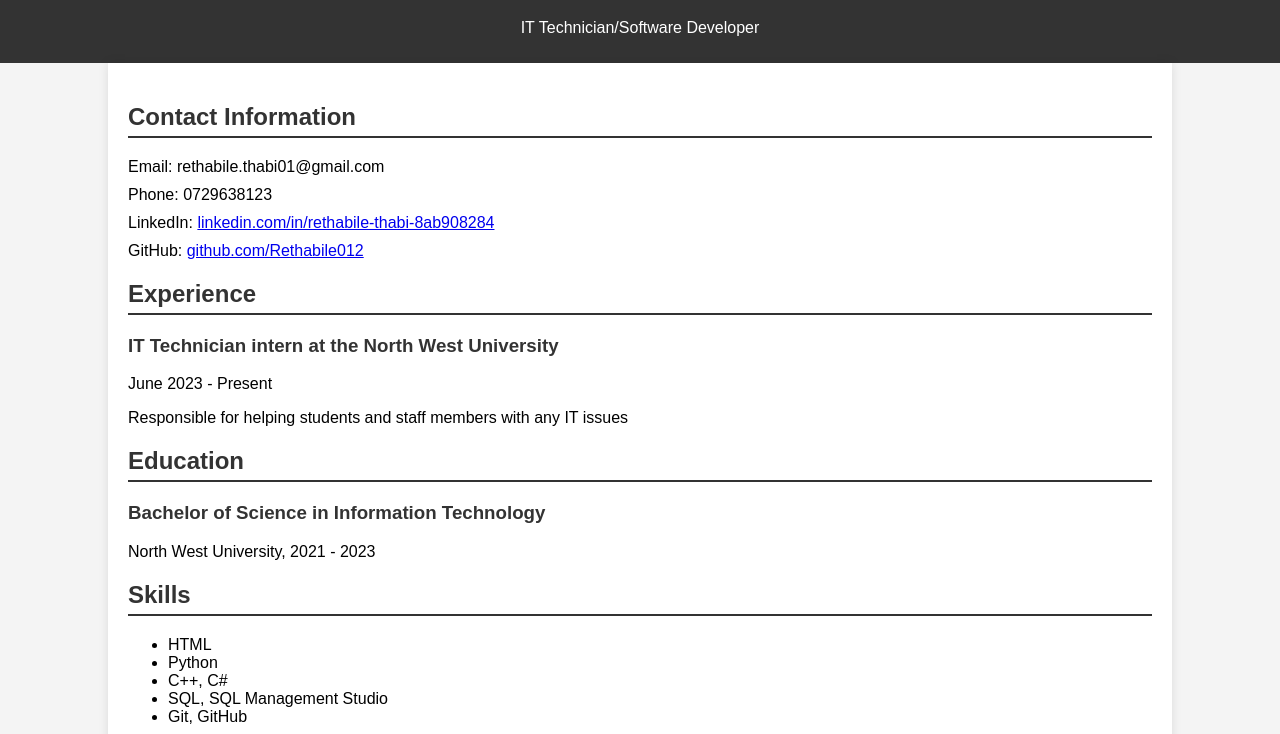
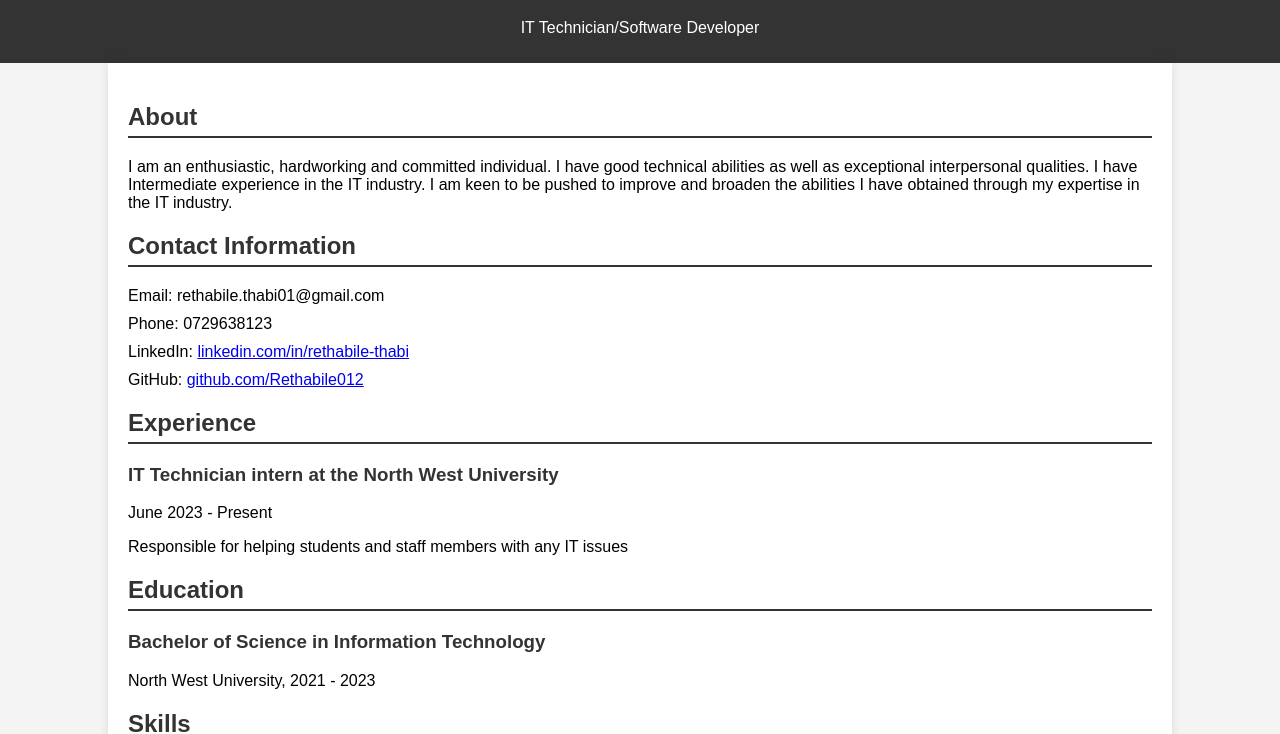
Before and after one commit to Rethabile012/Rethabile012.github.io, a plain HTML site: page home.html in a window 1280 px wide. Shown: the part 71-805 px from the top of the page. Drawn offline with Linux system fonts and the light colour scheme.

Commit message:
Add files via upload

```diff
--- a/home.html
+++ b/home.html
@@ -47,14 +47,20 @@
     <div class="header">
         <h1>Rethabile Peega</h1>
         <p>IT Technician/Software Developer</p>
+
+
     </div>
     <div class="container">
         <div class="section">
+            <div id="about" class="section">
+                <h2>About</h2>
+                <p>I am an enthusiastic, hardworking and committed individual. I have good technical abilities as well as exceptional interpersonal qualities. I have Intermediate experience in the IT industry. I am keen to be pushed to improve and broaden the abilities I have obtained through my expertise in the IT industry.</p>
+            </div>
             <h2>Contact Information</h2>
             <ul class="contact-info">
                 <li>Email: rethabile.thabi01@gmail.com</li>
                 <li>Phone: 0729638123</li>
-                <li>LinkedIn: <a href="www.linkedin.com/in/rethabile-thabi-8ab908284" target="_blank">linkedin.com/in/rethabile-thabi-8ab908284</a></li>
+                <li>LinkedIn: <a href="www.linkedin.com/in/rethabile-thabi-8ab908284" target="_blank">linkedin.com/in/rethabile-thabi</a></li>
                 <li>GitHub: <a href="https://github.com/Rethabile012" target="_blank">github.com/Rethabile012</a></li>
             </ul>
         </div>
```
